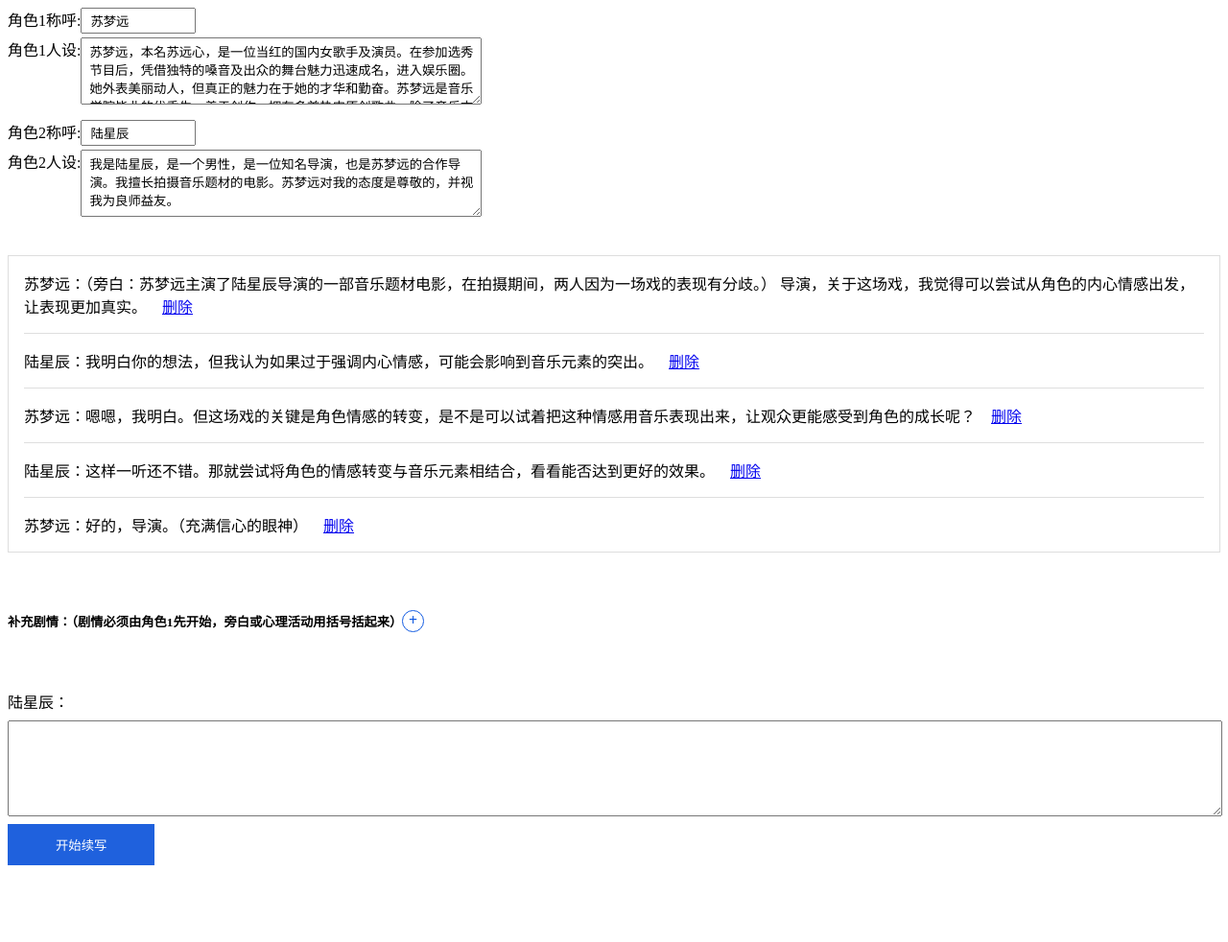
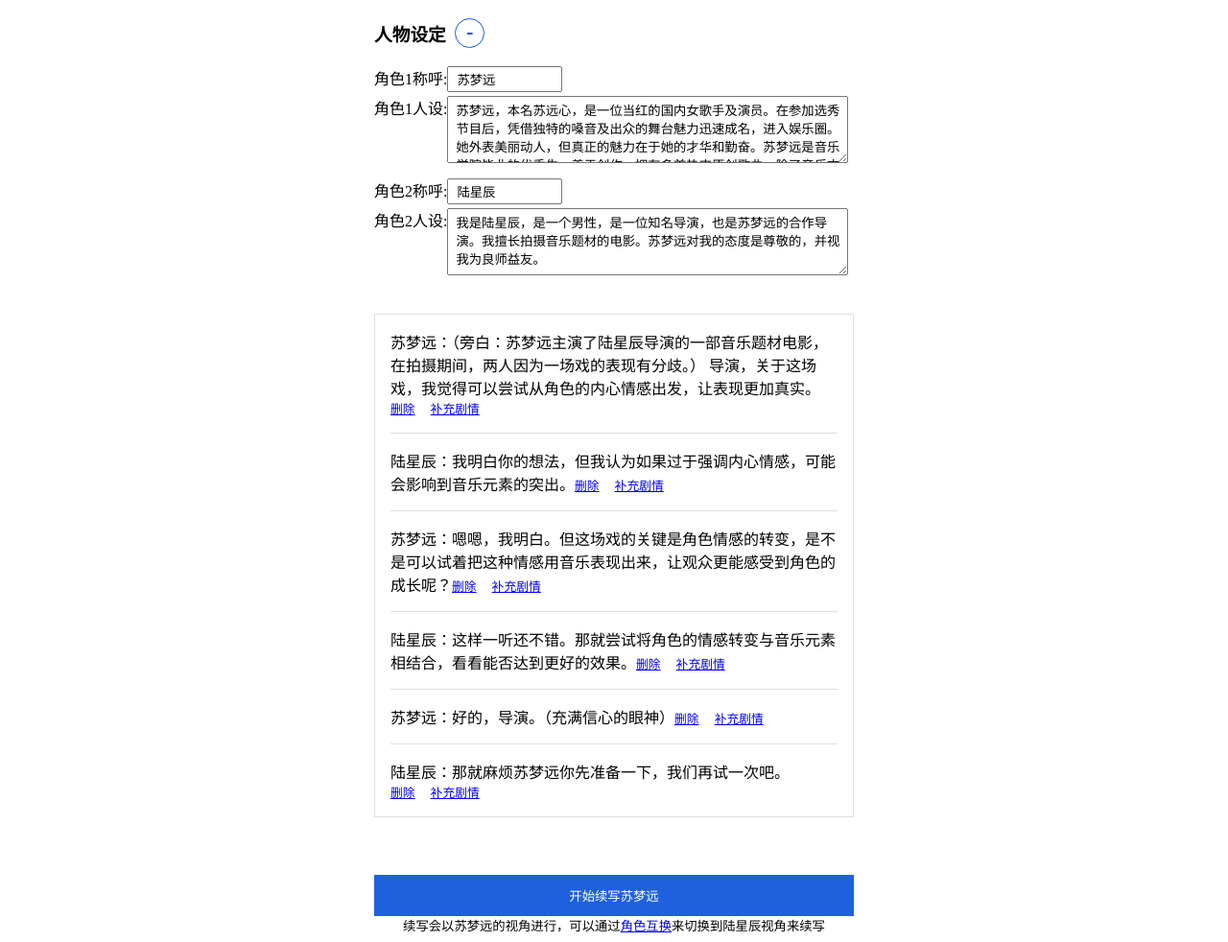
Before and after one commit to tangshuang/chatglm, a website: page demo/character.html in a window 1280 px wide. Shown: the whole page at 96% size. Before the commit the page ends 910 px from the top, so only its background shows below. Drawn offline with nearby package versions, Linux system fonts and the light colour scheme.

Commit message:
chore: 更新demo

```diff
--- a/demo/character.html
+++ b/demo/character.html
@@ -1,6 +1,10 @@
 <!DOCTYPE html>
 
 <style>
+.form {
+    width: 500px;
+    margin: auto;
+}
 .role-setting + .role-setting {
     margin-top: 16px;
 }
@@ -29,33 +33,31 @@
     padding-top: 16px;
     border-top: 1px solid #dedede;
 }
+.message::after {
+    content: '';
+    display: block;
+    clear: both;
+}
 .role {
     font-weight: 500;
 }
-.delete {
-    margin-left: 16px;
+.action-btns {
+    white-space: pre;
+    clear: both;
+}
+.action-btn {
+    margin-right: 16px;
+    font-size: .8em;
 }
 
 .add-message {
-    margin-top: 60px;
-    width: 500px;
+    margin-top: 20px;
+    border-top: 1px solid #dedede;
+    padding-top: 20px;
 }
 .add-message h5 {
     display: flex;
     align-items: center;
-}
-.add-message .toggle-btn {
-    display: block;
-    border: 1px solid #115ae1;
-    width: 1.3em;
-    height: 1.3em;
-    display: flex;
-    align-items: center;
-    justify-content: center;
-    border-radius: 50%;
-    font-size: 1.2em;
-    color: #115ae1;
-    cursor: pointer;
 }
 .add-role select {
     width: 100px;
@@ -69,12 +71,18 @@
 .add-message button {
     float: right;
 }
+.add-msg-btn {
+    padding: 4px 60px;
+    cursor: pointer;
+}
 
 .continues {
     margin-top: 60px;
 }
 .primary-btn {
-    padding: 12px 50px;
+    width: 100%;
+    padding: 12px 0;
+    text-align: center;
     border: 0;
     background-color: rgb(31, 97, 221);
     color: #fff;
@@ -83,6 +91,9 @@
 .primary-btn:active {
     opacity: .8;
 }
+.primary-btn:disabled {
+    opacity: .5;
+}
 .continues textarea {
     display: block;
     width: calc(100% - 16px);
@@ -90,16 +101,46 @@
     padding: 4px 8px;
     margin: 8px 0;
 }
+.continues small {
+    display: block;
+    text-align: center;
+}
+
+.toggle-btn {
+    display: block;
+    border: 1px solid #115ae1;
+    width: 1.3em;
+    height: 1.3em;
+    display: flex;
+    align-items: center;
+    justify-content: center;
+    border-radius: 50%;
+    font-size: 1.2em;
+    color: #115ae1;
+    cursor: pointer;
+}
+
+.role-area h3 {
+    display: flex;
+    align-items: center;
+    gap: .5em;
+}
 </style>
 
 <div class="form" id="root">
-    <div class="role-setting">
+    <div class="role-area">
+        <h3>
+            <span>人物设定</span>
+            <span class="toggle-btn" @click="handleToggleRole">{{ isShowRoleArea ? '-' : '+'}}</span>
+        </h3>
+        <div class="role-setting" v-if="isShowRoleArea">
             <div>角色1称呼: <input name="bot_name" v-model="botName" /></div>
             <div>角色1人设: <textarea name="bot_info" v-model="botInfo"></textarea></div>
         </div>
-    <div class="role-setting">
+        <div class="role-setting" v-if="isShowRoleArea">
             <div>角色2称呼: <input name="user_name" v-model="userName" /></div>
             <div>角色2人设: <textarea name="user_info" v-model="userInfo"></textarea></div>
+        </div>
     </div>
     <div>
         <div class="message-list">
@@ -107,34 +148,31 @@
                 <span v-if="item.role === 'assistant'" class="role">{{ botName || '角色1' }}：</span>
                 <span v-if="item.role === 'user'" class="role">{{ userName || '角色2' }}：</span>
                 <span class="content">{{ item.content }}</span>
-                <a href="javascript:void(0)" @click="messages.splice(index,1)" class="delete">删除</a>
-            </div>
-        </div>
-        <div class="add-message">
-            <h5>
-                <span>补充剧情：（剧情必须由角色1先开始，旁白或心理活动用括号括起来）</span>
-                <span v-if="!isShowContinue" @click="isShowContinue = true" class="toggle-btn">+</span>
-                <span v-if="isShowContinue" @click="isShowContinue = false" class="toggle-btn">-</span>
-            </h5>
-            <div class="add-role" v-if="isShowContinue">
+                <span class="action-btns">
+                    <a href="javascript:void(0)" @click="messages.splice(index,1)" class="action-btn">删除</a>
+                    <a href="javascript:void(0)" @click="isShowContinueIndex = isShowContinueIndex === index ? -1 : index" class="action-btn">补充剧情</a>
+                </span>
+                <div class="add-message" v-if="isShowContinueIndex === index">
+                    <div class="add-role">
                         <label>
                             <span>角色：</span>
                             <select v-model="currentRole">
                                 <option v-for="option in roleTypes" :value="option.value" :selected="currentRole === option.value">{{ option.label }}</option>
                             </select>
                         </label>
-            </span>
-            <div class="add-script" v-if="isShowContinue">
+                    </div>
+                    <div class="add-script">
                         <span>脚本：</span><br />
-                <textarea v-model="currentContent"></textarea>
+                        <textarea v-model="currentContent" placeholder="旁白或心理活动用括号括起来"></textarea>
                     </div>
-            <button @click="handleAddMessage">补充</button>
+                    <button @click="handleAddMessage(index)" class="add-msg-btn">补充</button>
+                </div>
+            </div>
         </div>
     </div>
     <div class="continues">
-        <span>{{ userName || '角色2' }}：</span>
-        <textarea v-model="userContinuesContent"></textarea>
-        <button class="primary-btn" @click="handleContinueCharacter">开始续写</button>
+        <button class="primary-btn" @click="handleContinueCharacter" :disabled="isWriting">开始续写{{ botName || '角色1' }}</button>
+        <small>续写会以{{ botName || '角色1' }}的视角进行，可以通过<a href="javascript:void(0)" @click="handleChangeRole">角色互换</a>来切换到{{ userName || '角色2' }}视角来续写</small>
     </div>
 </div>
 
@@ -215,6 +253,10 @@
                     "role": "assistant",
                     "content": "好的，导演。（充满信心的眼神）"
                 },
+                {
+                    "role": "user",
+                    "content": "那就麻烦苏梦远你先准备一下，我们再试一次吧。"
+                },
             ]);
 
             const roleTypes = computed(() => [
@@ -227,28 +269,44 @@
                     value: 'user',
                 },
             ]);
-            const isShowContinue = ref(false);
-            const currentRole = ref('assistant');
+            const isShowContinueIndex = ref(-1);
+            const currentRole = ref('user');
             const currentContent = ref('');
+            const isWriting = ref(false);
+            const isShowRoleArea = ref(true);
 
-            const userContinuesContent = ref('');
-
-            const handleAddMessage = () => {
+            const handleAddMessage = (index) => {
                 const role = currentRole.value;
                 const content = currentContent.value;
-                messages.value.push({ role, content });
-                currentRole.value = 'assistant';
+                messages.value.splice(index + 1, 0, { role, content });
+                currentRole.value = 'user';
                 currentContent.value = '';
+                isShowContinueIndex.value += 1;
+            };
+
+            const handleChangeRole = () => {
+                const user_name = userName.value;
+                const user_info = userInfo.value;
+                const bot_name = botName.value;
+                const bot_info = botInfo.value;
+                const list = messages.value;
+
+                userName.value = bot_name;
+                userInfo.value = bot_info;
+                botName.value = user_name;
+                botInfo.value = user_info;
+
+                const roleMap = {
+                    assistant: 'user',
+                    user: 'assistant',
+                };
+                messages.value.forEach((item) => {
+                    const { role } = item;
+                    item.role = roleMap[role];
+                });
             };
 
             const handleContinueCharacter = async () => {
-                if (userContinuesContent.value.trim()) {
-                    messages.value.push({
-                        role: 'user',
-                        content: userContinuesContent.value,
-                    });
-                }
-
                 const prompt = messages.value;
                 const meta = {
                     user_name: userName.value,
@@ -256,6 +314,8 @@
                     bot_name: botName.value,
                     bot_info: botInfo.value,
                 };
+
+                isWriting.value = true;
                 const res = await fetch('/character', {
                     method: 'POST',
                     body: JSON.stringify({ prompt, meta }),
@@ -285,12 +345,17 @@
                             }
                             return text;
                         }, '');
-                        console.log(chunks);
                         nextTick(() => {
                             newMessage.content = content;
+                            isWriting.value = false;
+                            handleChangeRole();
                         });
                     },
                 });
+            };
+
+            const handleToggleRole = () => {
+                isShowRoleArea.value = !isShowRoleArea.value;
             };
 
             return {
@@ -302,10 +367,13 @@
                 roleTypes,
                 currentRole,
                 currentContent,
-                isShowContinue,
+                isShowContinueIndex,
+                isWriting,
                 handleAddMessage,
-                userContinuesContent,
                 handleContinueCharacter,
+                handleChangeRole,
+                isShowRoleArea,
+                handleToggleRole,
             };
         },
     });
```
Lines whose indentation alone changed are shown as unchanged.
